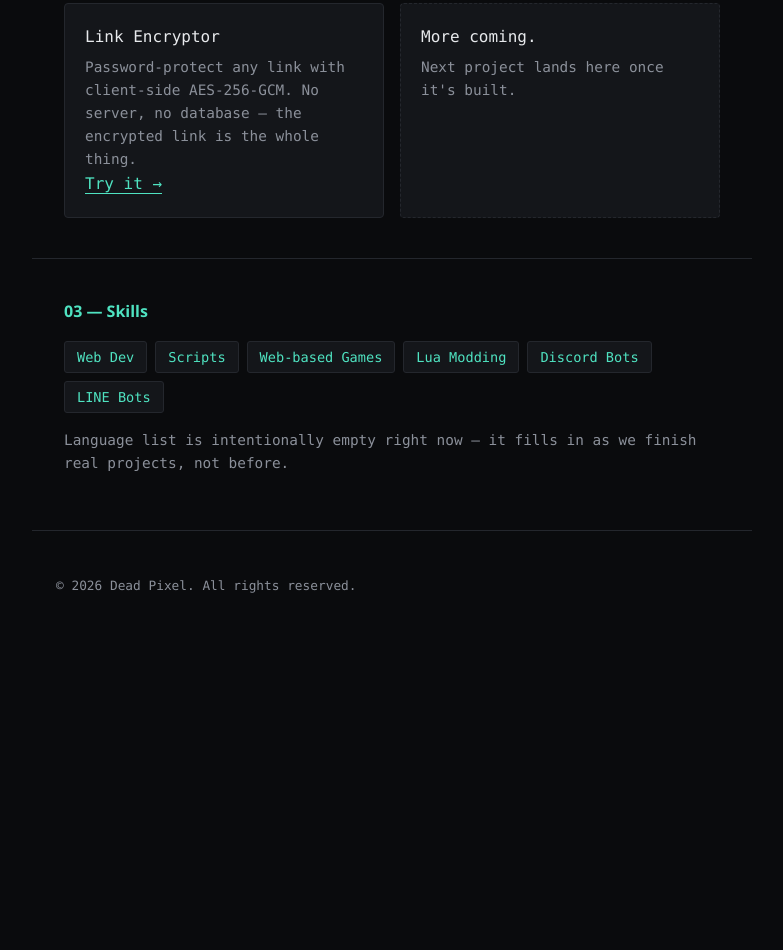
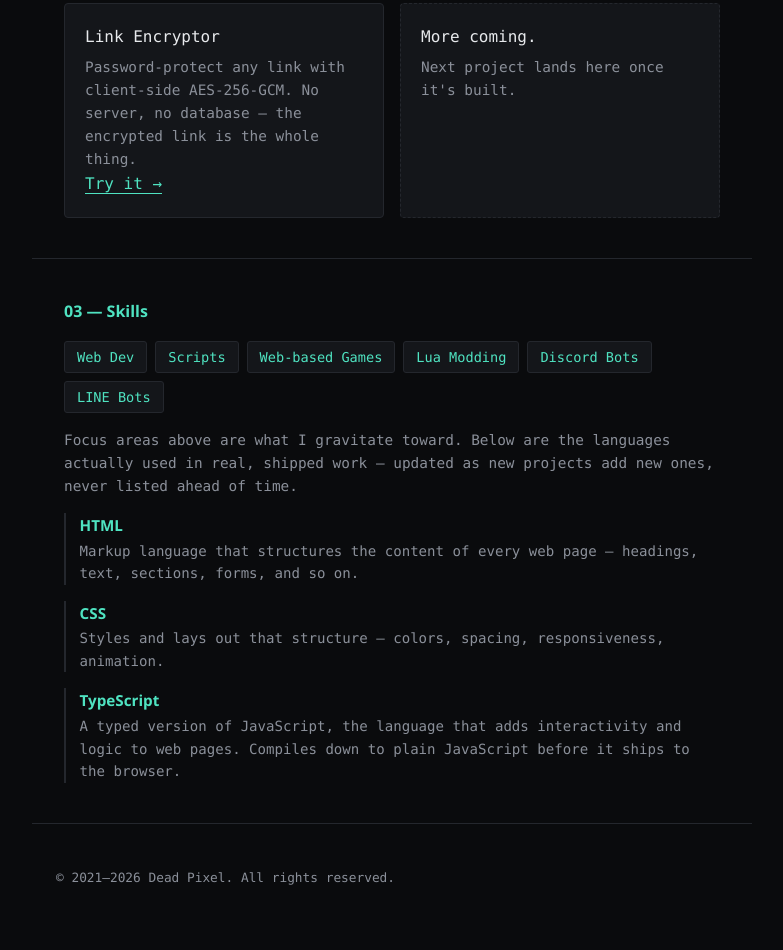
Before and after one commit to iam-dpx/website, a website: page index.html in a window 1280 px wide. Shown: the part 967-1917 px from the top of the page, without its empty margins (248-1031 px from the left). Before the commit the page ends 1624 px from the top, so only its background shows below. Drawn offline with Linux system fonts and the light colour scheme.

Commit message:
Add language list to Skills, dynamic 2021-present copyright range

```diff
--- a/index.html
+++ b/index.html
@@ -106,9 +106,38 @@
         <button class="tag" type="button">LINE Bots</button>
       </div>
       <p class="section__note">
-        Language list is intentionally empty right now — it fills in as we
-        finish real projects, not before.
+        Focus areas above are what I gravitate toward. Below are the
+        languages actually used in real, shipped work — updated as new
+        projects add new ones, never listed ahead of time.
       </p>
+
+      <!-- Update this list whenever a new language gets used in a real,
+           shipped project on this site. Each entry: name, then a plain
+           explanation of what that language is normally used for. -->
+      <dl class="lang-list" id="langList">
+        <div class="lang-item">
+          <dt class="lang-item__name">HTML</dt>
+          <dd class="lang-item__desc">
+            Markup language that structures the content of every web page —
+            headings, text, sections, forms, and so on.
+          </dd>
+        </div>
+        <div class="lang-item">
+          <dt class="lang-item__name">CSS</dt>
+          <dd class="lang-item__desc">
+            Styles and lays out that structure — colors, spacing,
+            responsiveness, animation.
+          </dd>
+        </div>
+        <div class="lang-item">
+          <dt class="lang-item__name">TypeScript</dt>
+          <dd class="lang-item__desc">
+            A typed version of JavaScript, the language that adds
+            interactivity and logic to web pages. Compiles down to plain
+            JavaScript before it ships to the browser.
+          </dd>
+        </div>
+      </dl>
     </section>
 
   </main>
--- a/src/main.ts
+++ b/src/main.ts
@@ -222,7 +222,9 @@ function initTerminal(): void {
 function initFooterYear(): void {
   const el = document.getElementById("footerYear");
   if (!el) return;
-  el.textContent = String(new Date().getFullYear());
+  const startYear = 2021;
+  const currentYear = new Date().getFullYear();
+  el.textContent = currentYear > startYear ? `${startYear}–${currentYear}` : `${currentYear}`;
 }
 
 /* ---------- Init ---------- */
--- a/styles/style.css
+++ b/styles/style.css
@@ -446,6 +446,34 @@ button {
   border-color: var(--cyan);
 }
 
+/* ---------- Language list ---------- */
+
+.lang-list {
+  margin: 0;
+  display: flex;
+  flex-direction: column;
+  gap: 1rem;
+}
+
+.lang-item {
+  border-left: 2px solid var(--border);
+  padding-left: 0.85rem;
+}
+
+.lang-item__name {
+  margin: 0 0 0.15rem;
+  font-family: var(--font-display);
+  font-weight: 600;
+  color: var(--cyan);
+  font-size: 0.95rem;
+}
+
+.lang-item__desc {
+  margin: 0;
+  color: var(--muted);
+  font-size: 0.88rem;
+}
+
 /* ---------- Compact hero (used on secondary pages) ---------- */
 
 .hero--compact {
```
Also changed, not shown: README.md, dist/main.js.
